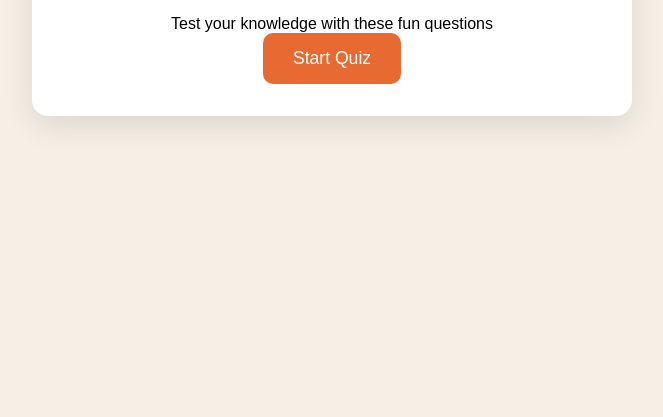
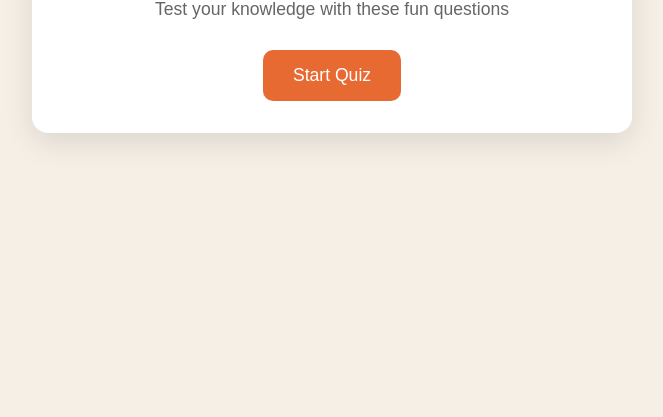
Before and after one commit to jazAlons/Quiz-Game, a plain HTML site: page index.html in a window 1280 px wide. Shown: the part 383-800 px from the top of the page, without its empty margins (308-971 px from the left). Drawn offline with Linux system fonts and the light colour scheme.

Commit message:
Style start screen

```diff
--- a/style.css
+++ b/style.css
@@ -43,6 +43,12 @@ body{
     color: #e86a33;
     margin-bottom: 20px;
     font-size:2.5rem;
+}
+
+#start-screen p{
+    color: #666;
+    margin-bottom: 30px;
+    font-size: 1.1rem;
 }
 
 .quiz-header{
```
